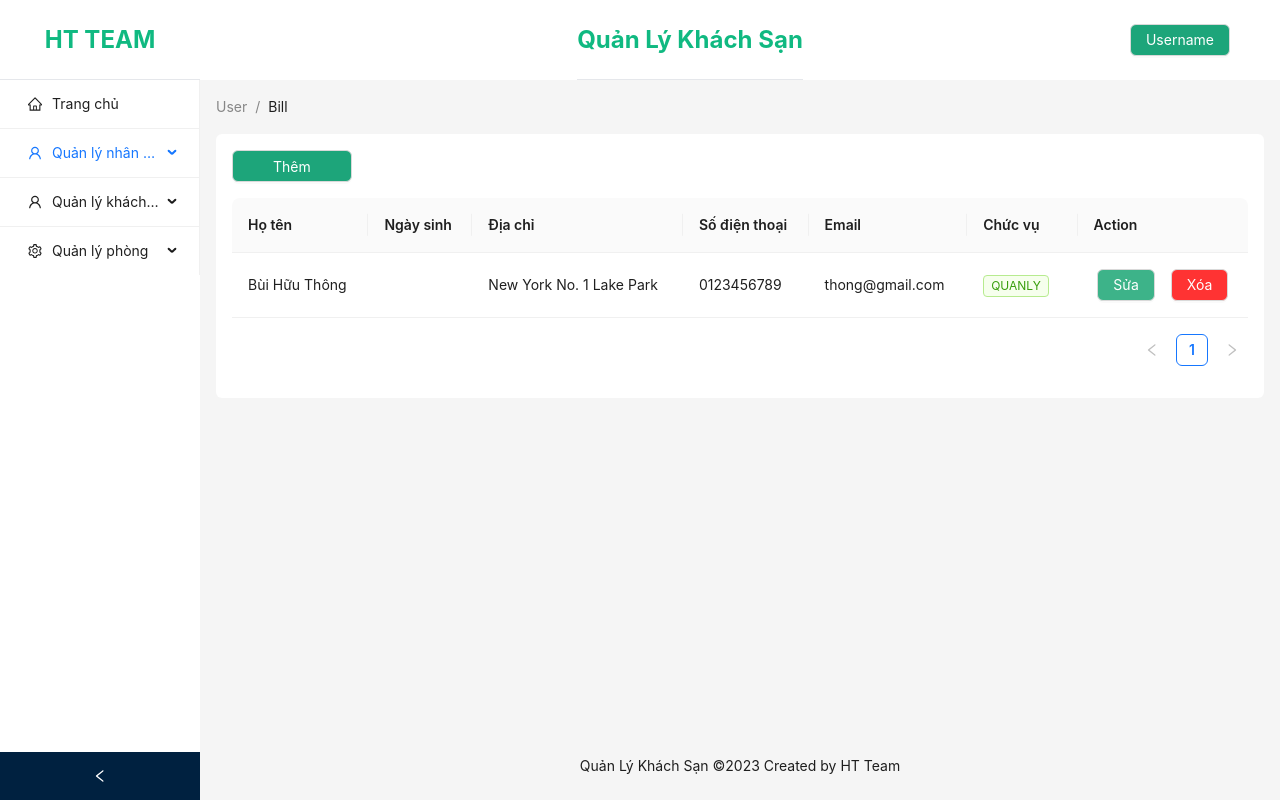
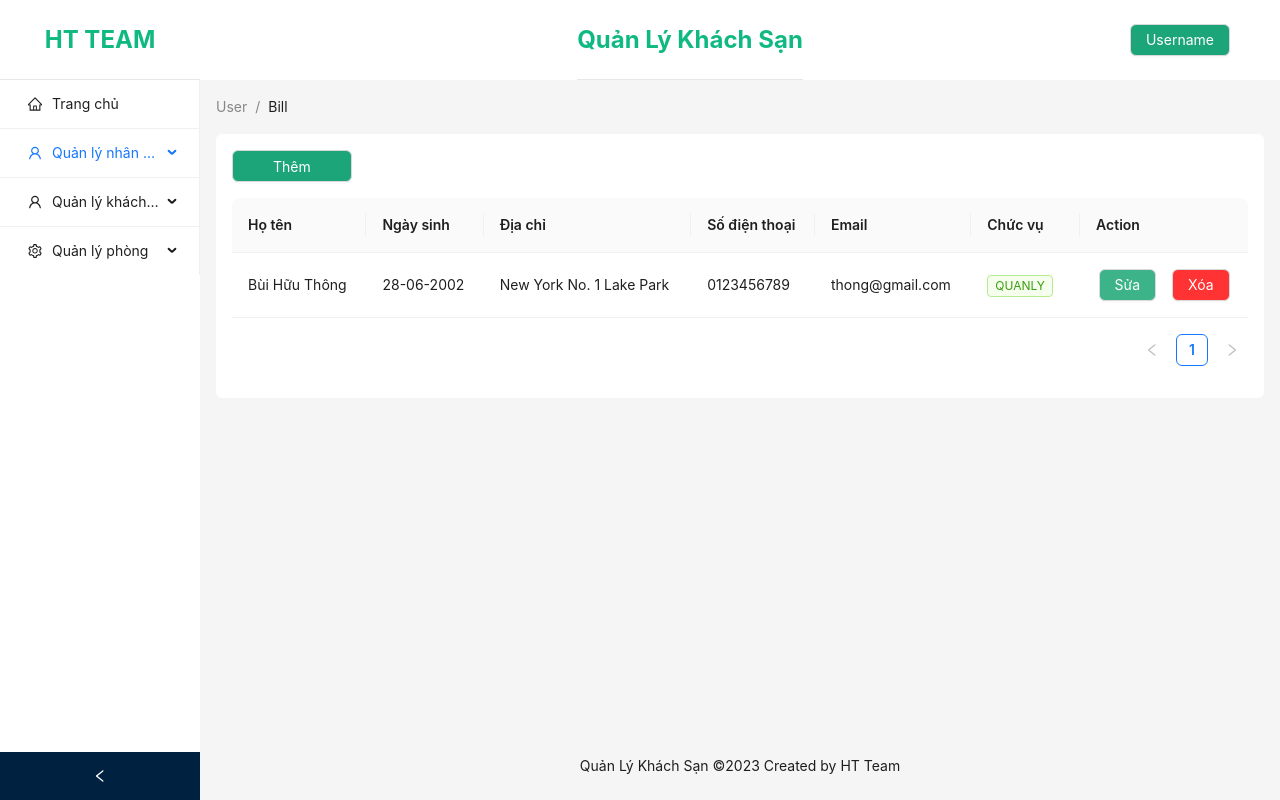
Before and after one commit to buihuuthong/QuanLyKhachSan_FE, a React (Create React App) app: page /employee/account in a window 1280 px wide. Built offline with nearby package versions, Linux system fonts and the light colour scheme.

Commit message:
fix linh tinh

```diff
--- a/package.json
+++ b/package.json
@@ -9,7 +9,8 @@
     "@testing-library/react": "^13.4.0",
     "@testing-library/user-event": "^13.5.0",
     "antd": "^5.3.3",
-    "axios": "^1.3.4",
+    "axios": "^1.3.5",
+    "dayjs": "^1.11.7",
     "moment": "^2.29.4",
     "react": "^18.2.0",
     "react-dom": "^18.2.0",
--- /dev/null
+++ b/src/components/Loading.js
@@ -0,0 +1,12 @@
+import { Space, Spin } from "antd";
+import React from "react";
+
+export const Loading = () => {
+  return (
+    <Space direction="vertical" className="h-[100vh] w-[100%] justify-center">
+      <Spin className="" tip="" size="large">
+        <div className="content" />
+      </Spin>
+    </Space>
+  );
+};
--- a/src/components/Modal.js
+++ b/src/components/Modal.js
@@ -63,12 +63,13 @@ export const DeleteModal = ({
   return (
     <Modal
       title={title}
-      centered
       open={isDeleteModal}
       onOk={handleOk}
+      okText="Xác nhận"
+      cancelText="Hủy"
       onCancel={() => setisDeleteModal(false)}
     >
-      <b>Bạn muốn xóa tài khoản này?</b>
+      <span className="flex items-center"><span> Bạn muốn xóa tài khoản này?</span></span>
     </Modal>
   );
 };
--- a/src/components/Table.js
+++ b/src/components/Table.js
@@ -1,12 +1,62 @@
-import { Table } from 'antd'
-import React from 'react'
-import { AddButton } from './Button'
+import { Table, Tag } from "antd";
+import dayjs from "dayjs";
+import React from "react";
+import { ActionButton, AddButton } from "./Button";
 
-export const DefautlTable = ({ columns, dataSource, add }) => {
-    return(
-        <div className='bg-white p-4 rounded-md'>
-            <AddButton add={add}/>
-            <Table columns={columns} dataSource={dataSource} />
-        </div>
-    )
-}
+export const DefautlTable = ({ dataSource, add , edit, remove}) => {
+
+  const userColumn = [
+    {
+      title: "Họ tên",
+      dataIndex: "hoten",
+      key: "hoten",
+    },
+    {
+      title: "Ngày sinh",
+      dataIndex: "ngaysinh",
+      key: "ngaysinh",
+      render: (_, record) => (
+        <p>{dayjs(record.ngaysinh, "DD-MM-YYYY").format("DD-MM-YYYY")}</p>
+      ),
+    },
+    {
+      title: "Địa chỉ",
+      dataIndex: "diachi",
+      key: "diachi",
+    },
+    {
+      title: "Số điện thoại",
+      dataIndex: "sdt",
+      key: "sdt",
+    },
+    {
+      title: "Email",
+      dataIndex: "email",
+      key: "email",
+    },
+    {
+      title: "Chức vụ",
+      key: "machucvu",
+      dataIndex: "machucvu",
+      render: (_, record) => (
+        <Tag color={"green"} key={record.chucvu}>
+          {record.chucvu?.toUpperCase()}
+        </Tag>
+      ),
+    },
+    {
+      title: "Action",
+      key: "action",
+      render: (_, record) => (
+        <ActionButton edit={edit} remove={remove} />
+      ),
+    },
+  ];
+
+  return (
+    <div className="bg-white p-4 rounded-md">
+      <AddButton add={add} />
+      <Table columns={userColumn} dataSource={dataSource} />
+    </div>
+  );
+};
--- a/src/index.css
+++ b/src/index.css
@@ -34,9 +34,14 @@ code {
     max-width: 1280px;
   }
 }
+
+.ant-spin .ant-spin-dot-item {
+  background-color: #1da57a;
+}
+
 .large-btn{
   width: 100%;
-  background: #1da57a;
+  background-color: #1da57a;
 }
 
 .ant-btn{
--- a/src/pages/auth/Signin.jsx
+++ b/src/pages/auth/Signin.jsx
@@ -1,15 +1,24 @@
 import React from "react";
 import "../../index.css";
 import { SigninForm } from "../../components/Form";
+import employeeApi from "../../services/employeeApi";
+import { useNavigate } from "react-router-dom";
 
 const Signin = () => {
+  const navigate = useNavigate()
 
   const onChecked = (e) => {
     console.log(`checked = ${e.target.checked}`);
   };
 
-  const onFinish = (value) => {
-    console.log(value);
+  const onFinish = async (value) => {
+    try{
+      // await employeeApi.signin(value.taikhoan, value.matkhau)
+      // navigate('/loading')
+      navigate('/home')
+    } catch (e){
+      console.log(e);
+    }
   }
 
   return (
--- a/src/pages/employee/Employee.jsx
+++ b/src/pages/employee/Employee.jsx
@@ -1,7 +1,5 @@
-import { Tag } from "antd";
-import moment from "moment/moment";
+import dayjs from "dayjs";
 import React, { useState } from "react";
-import { ActionButton } from "../../components/Button";
 import { AddUserModal, DeleteModal, UserModal } from "../../components/Modal";
 import { DefautlTable } from "../../components/Table";
 import Main from "../../layout/Main";
@@ -14,7 +12,7 @@ const Employee = () => {
     taikhoan: "1234",
     matkhau: "1234",
     hoten: "Bùi Hữu Thông",
-    ngaysinh: moment("28-06-2002", "DD-MM-YYYY"),
+    ngaysinh: dayjs("28-06-2002", "DD-MM-YYYY"),
     diachi: "New York No. 1 Lake Park",
     sdt: "0123456789",
     email: "thong@gmail.com",
@@ -38,56 +36,13 @@ const Employee = () => {
     console.log(value);
   };
 
-  const columns = [
-    {
-      title: "Họ tên",
-      dataIndex: "hoten",
-      key: "hoten",
-    },
-    {
-      title: "Ngày sinh",
-      dataIndex: "ngaysinh",
-      key: "ngaysinh",
-    },
-    {
-      title: "Địa chỉ",
-      dataIndex: "diachi",
-      key: "diachi",
-    },
-    {
-      title: "Số điện thoại",
-      dataIndex: "sdt",
-      key: "sdt",
-    },
-    {
-      title: "Email",
-      dataIndex: "email",
-      key: "email",
-    },
-    {
-      title: "Chức vụ",
-      key: "machucvu",
-      dataIndex: "machucvu",
-      render: (_, record) => (
-        <Tag color={"green"} key={record.chucvu}>
-          {record.chucvu?.toUpperCase()}
-        </Tag>
-      ),
-    },
-    {
-      title: "Action",
-      key: "action",
-      render: (_, record) => (
-        <ActionButton edit={showEditModal} remove={showDeleteModal} />
-      ),
-    },
-  ];
-
   const data = [
     {
       key: "1",
+      taikhoan: "1234",
+      matkhau: "1234",
       hoten: "Bùi Hữu Thông",
-      ngaysinh: moment("28-06-2002", "DD-MM-YYYY"),
+      ngaysinh: "28-06-2002",
       diachi: "New York No. 1 Lake Park",
       sdt: "0123456789",
       email: "thong@gmail.com",
@@ -97,7 +52,7 @@ const Employee = () => {
 
   return (
     <Main>
-      <DefautlTable add={showAddModal} columns={columns} dataSource={data} />
+      <DefautlTable add={showAddModal} edit={showEditModal} remove={showDeleteModal} dataSource={data} />
       <UserModal
         isEditModal={isEditModal}
         setIsEditModal={setIsEditModal}
--- a/src/router/App.jsx
+++ b/src/router/App.jsx
@@ -10,11 +10,13 @@ import Customer from '../pages/customer/Customer'
 import Room from '../pages/room/Room';
 import RoomType from '../pages/room/RoomType';
 import RoomState from '../pages/room/RoomState';
+import { Loading } from '../components/Loading';
 
 const App = () => {
   return (
     <Router>
       <Routes>
+        <Route path="/loading" element={<Loading />} />
         <Route path="/signin" element={<Signin />} />
         <Route path="/signup" element={<Signup />} />
         <Route path='/home' element={<Home />} />
--- /dev/null
+++ b/src/services/AxiosClient.js
@@ -0,0 +1,34 @@
+import axios from "axios";
+const API_ENDPOINT = "http://localhost:8080/api/";
+
+const AxiosClient = axios.create({
+  baseURL: API_ENDPOINT,
+  responseType: "json",
+  timeout: 50000,
+});
+
+AxiosClient.interceptors.request.use(
+  async (config) => {
+    const newConfig = { ...config };
+    const token = localStorage.getItem("auth-token");
+    if (token) {
+      newConfig.headers.Authorization = `Bearer ${token}`;
+    }
+    return newConfig;
+  },
+  (error) => {
+    return Promise.reject(error);
+  }
+);
+
+AxiosClient.interceptors.response.use(
+  function (response) {
+    return response.data ?? response;
+  },
+  function (error) {
+    console.log("Error:", error.response);
+    return Promise.reject(error);
+  }
+);
+
+export default AxiosClient;
--- /dev/null
+++ b/src/services/employeeApi.js
@@ -0,0 +1,12 @@
+import AxiosClient from "./AxiosClient";
+
+const employeeApi = {
+  signin: (taikhoan, matkhau) => {
+    return AxiosClient.post("nhanvien/signin", {
+        TaiKhoan: taikhoan,
+        MatKhau: matkhau
+    });
+  },
+};
+
+export default employeeApi;
```
Also changed, not shown: 1 other file (tests, documents, lock files or other folders).
